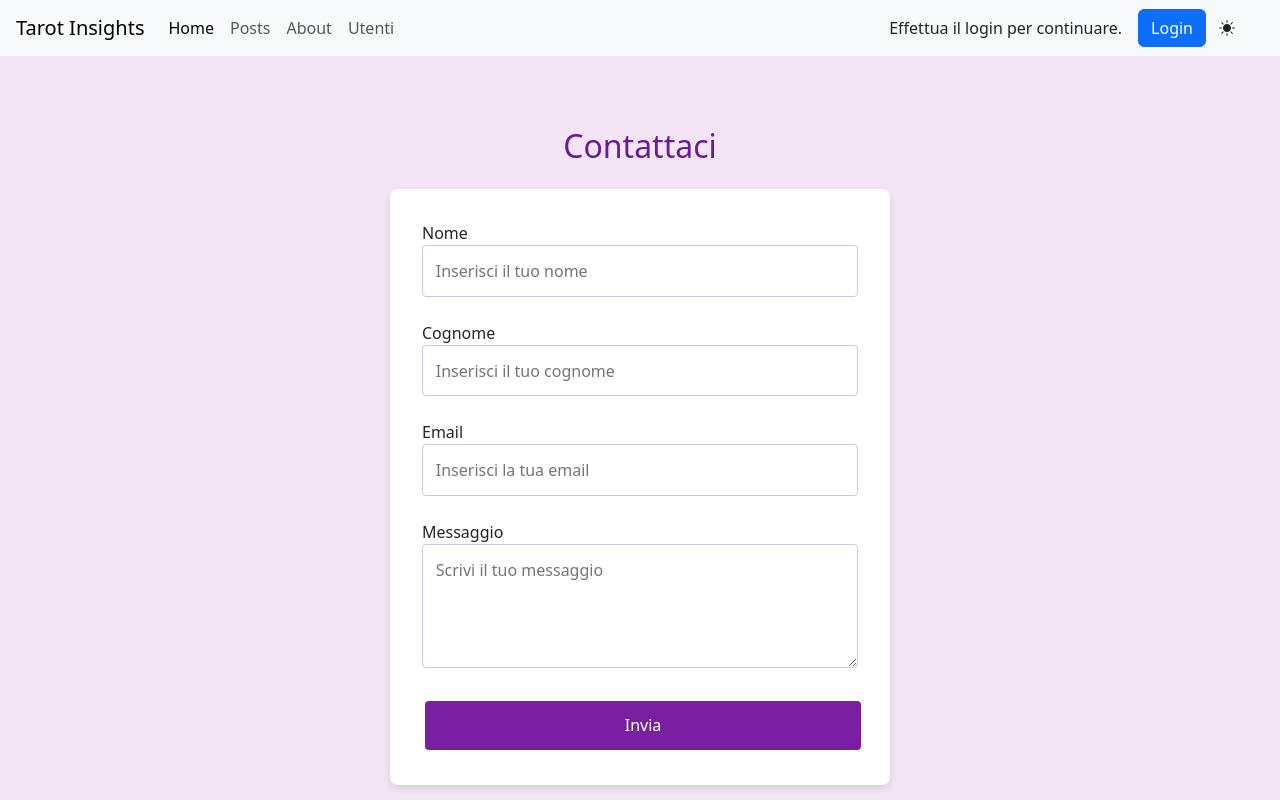
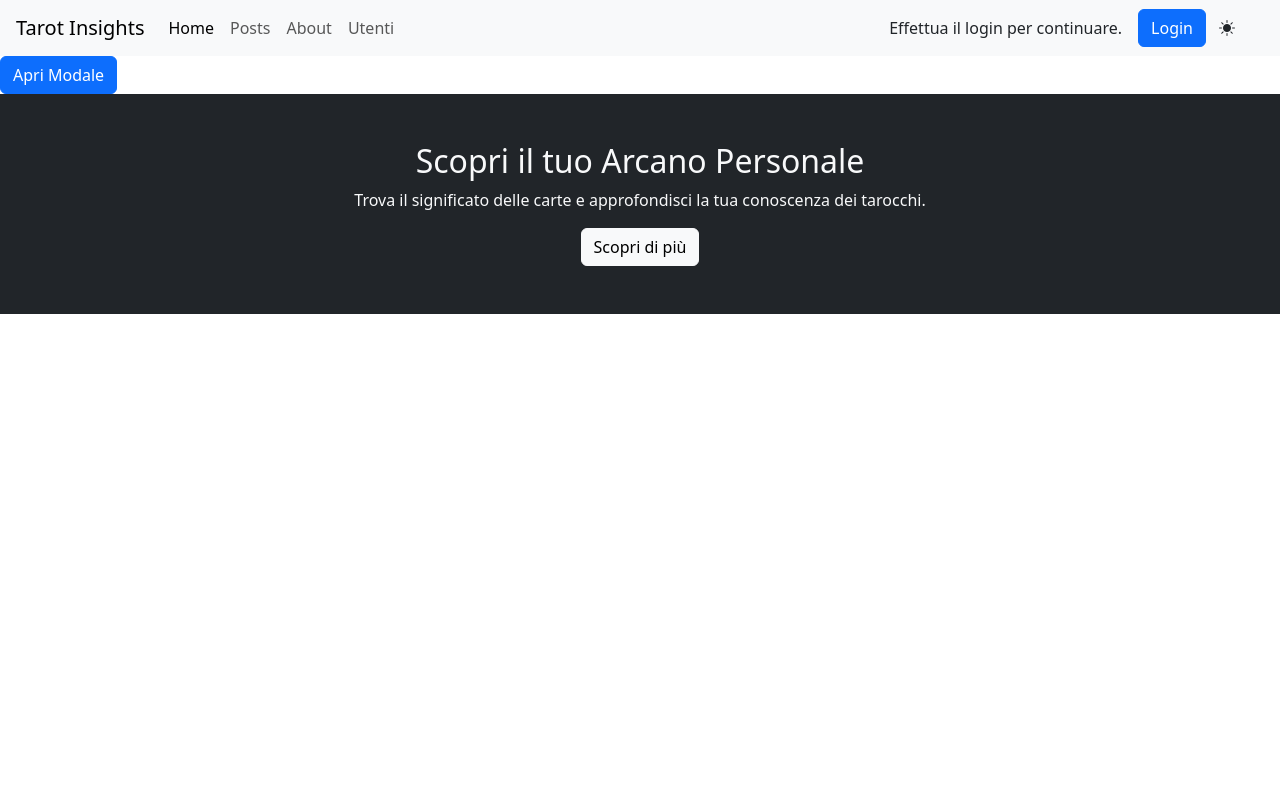
Before and after one commit to MicolLombardi/progetto.angular, an Angular app in the folder blog/: page /contact in a window 1280 px wide. Shown: the top 800 px of the page. Built offline with nearby package versions, Linux system fonts and the light colour scheme.

Commit message:
modale-contact

```diff
--- a/blog/src/app/contact/contact.component.html
+++ b/blog/src/app/contact/contact.component.html
@@ -1,33 +1,31 @@
-<!-- contact.component.html -->
-<div class="form-container">
-    <h1>Contattaci</h1>
-    <form [formGroup]="contactForm" (ngSubmit)="onSubmit()">
+<app-modal #modal message="Contattaci" [showDefaultFooter]="false">
+  <form [formGroup]="contactForm" (ngSubmit)="onSubmit()">
+    <div class="mb-3">
       <label for="nome">Nome</label>
-      <input id="nome" formControlName="nome" type="text" placeholder="Inserisci il tuo nome">
-      <div class="error-message" *ngIf="contactForm.get('nome')?.invalid && contactForm.get('nome')?.touched">
-        Nome obbligatorio
-      </div>
+      <input id="nome" formControlName="nome" class="form-control" />
+    </div>
 
+    <div class="mb-3">
       <label for="cognome">Cognome</label>
-      <input id="cognome" formControlName="cognome" type="text" placeholder="Inserisci il tuo cognome">
-      <div class="error-message" *ngIf="contactForm.get('cognome')?.invalid && contactForm.get('cognome')?.touched">
-        Cognome obbligatorio
-      </div>
+      <input id="cognome" formControlName="cognome" class="form-control" />
+    </div>
 
+    <div class="mb-3">
       <label for="email">Email</label>
-      <input id="email" formControlName="email" type="email" placeholder="Inserisci la tua email">
-      <div class="error-message" *ngIf="contactForm.get('email')?.invalid && contactForm.get('email')?.touched">
-        Email non valida
-      </div>
+      <input id="email" formControlName="email" class="form-control" type="email" />
+    </div>
 
+    <div class="mb-3">
       <label for="messaggio">Messaggio</label>
-      <textarea id="messaggio" formControlName="messaggio" rows="4" placeholder="Scrivi il tuo messaggio"></textarea>
-      <div class="error-message" *ngIf="contactForm.get('messaggio')?.invalid && contactForm.get('messaggio')?.touched">
-        Il messaggio non può essere vuoto
-      </div>
+      <textarea id="messaggio" formControlName="messaggio" class="form-control"></textarea>
+    </div>
 
-      <button type="submit" [disabled]="contactForm.invalid">Invia</button>
-      <app-modal [message]="'Messaggio inviato con successo!'"></app-modal>
+    <div class="modal-footer">
+      <button type="submit" class="btn btn-primary" [disabled]="contactForm.invalid">Invia</button>
+      <button type="button" class="btn btn-secondary" (click)="modal.closeModal()">Annulla</button>
+    </div>
+  </form>
+</app-modal>
 
-    </form>
-  </div>
+<!-- Pulsante per aprire la modale -->
+<button class="btn btn-primary" (click)="modal.openModal()">Apri Modale</button>
--- a/blog/src/app/contact/contact.component.ts
+++ b/blog/src/app/contact/contact.component.ts
@@ -1,5 +1,6 @@
-import { Component, ViewChild, AfterViewInit } from '@angular/core';
+import { Component, ViewChild } from '@angular/core';
 import { FormBuilder, FormGroup, Validators } from '@angular/forms';
+import { Router } from '@angular/router';
 import { ContactService } from '../services/contact.service';
 import { ModalComponent } from '../shared/modal/modal.component';
 
@@ -9,25 +10,18 @@ import { ModalComponent } from '../shared/modal/modal.component';
   styleUrls: ['./contact.component.css'],
   standalone: false,
 })
-export class ContactComponent implements AfterViewInit {
+export class ContactComponent {
   contactForm: FormGroup;
 
-  @ViewChild(ModalComponent) modal!: ModalComponent;
+  @ViewChild('modal') modal!: ModalComponent;
 
-  constructor(private fb: FormBuilder, private contactService: ContactService) {
+  constructor(private fb: FormBuilder, private contactService: ContactService, private router: Router) {
     this.contactForm = this.fb.group({
       nome: ['', Validators.required],
       cognome: ['', Validators.required],
       email: ['', [Validators.required, Validators.email]],
-      messaggio: ['', Validators.required]
+      messaggio: ['', Validators.required],
     });
-  }
-
-  ngAfterViewInit(): void {
-    // Controlla che la modale sia disponibile dopo la visualizzazione
-    if (!this.modal) {
-      console.error('ModalComponent non è stato trovato nel template!');
-    }
   }
 
   onSubmit() {
@@ -35,28 +29,19 @@ export class ContactComponent implements AfterViewInit {
       console.log('Dati inviati:', this.contactForm.value);
 
       this.contactService.sendMessage(this.contactForm.value).subscribe({
-        next: (response) => {
-          console.log('Messaggio inviato con successo!', response);
-
-          // Assicura che la modale sia pronta prima di aprirla
-          if (this.modal) {
-            this.modal.message = 'Messaggio inviato con successo!';
-            setTimeout(() => this.modal.openModal(), 0);
-          }
-
+        next: () => {
+          console.log('Messaggio inviato con successo!');
+          this.modal.openModal();
           this.contactForm.reset();
         },
         error: (err) => {
           console.error('Errore durante l’invio:', err);
-
-          if (this.modal) {
-            this.modal.message = 'Errore durante l’invio del messaggio. Riprova più tardi.';
-            setTimeout(() => this.modal.openModal(), 0);
-          }
         }
       });
-    } else {
-      console.log('Il form non è valido');
     }
   }
+
+  onModalClosed() {
+    this.router.navigate(['/riepilogo'], { state: { data: this.contactForm.value } });
+  }
 }
--- a/blog/src/app/shared/modal/modal.component.html
+++ b/blog/src/app/shared/modal/modal.component.html
@@ -1,12 +1,12 @@
-<!-- Riferimento alla modale -->
-<ng-template #content let-modal>
+<ng-template #content>
   <div class="modal-header">
-    <h5 class="modal-title">Notifica</h5>
+    <h5 class="modal-title">{{ message }}</h5>
     <button type="button" class="btn-close" aria-label="Close" (click)="closeModal()"></button>
   </div>
   <div class="modal-body">
-    <p>{{ message }}</p>
+    <ng-content></ng-content> <!-- Qui viene inserito il contenuto personalizzato -->
   </div>
-  <div class="modal-footer">
+  <div class="modal-footer" *ngIf="showDefaultFooter">
+    <button class="btn btn-primary" (click)="closeModal()">OK</button>
   </div>
 </ng-template>
--- a/blog/src/app/shared/modal/modal.component.ts
+++ b/blog/src/app/shared/modal/modal.component.ts
@@ -1,4 +1,4 @@
-import { Component, Input, TemplateRef, ViewChild } from '@angular/core';
+import { Component, EventEmitter, Input, Output, TemplateRef, ViewChild } from '@angular/core';
 import { NgbModal, NgbModalRef } from '@ng-bootstrap/ng-bootstrap';
 
 @Component({
@@ -6,12 +6,16 @@ import { NgbModal, NgbModalRef } from '@ng-bootstrap/ng-bootstrap';
   templateUrl: './modal.component.html',
   styleUrls: ['./modal.component.scss'],
   standalone: false,
+
 })
 export class ModalComponent {
-  @Input() message: string = 'Operazione completata!';
-  @ViewChild('content') content!: TemplateRef<any>
+  @Input() message: string = 'Messaggio'; // Modificato da title a message
+  @Input() showDefaultFooter: boolean = true;
+  @Output() closed = new EventEmitter<void>();
+  @ViewChild('content') content!: TemplateRef<any>;
 
   private modalRef: NgbModalRef | null = null;
+
   constructor(private modalService: NgbModal) {}
 
   openModal() {
@@ -24,6 +28,7 @@ export class ModalComponent {
     if (this.modalRef) {
       this.modalRef.close();
       this.modalRef = null;
+      this.closed.emit();
     }
   }
 }
```
